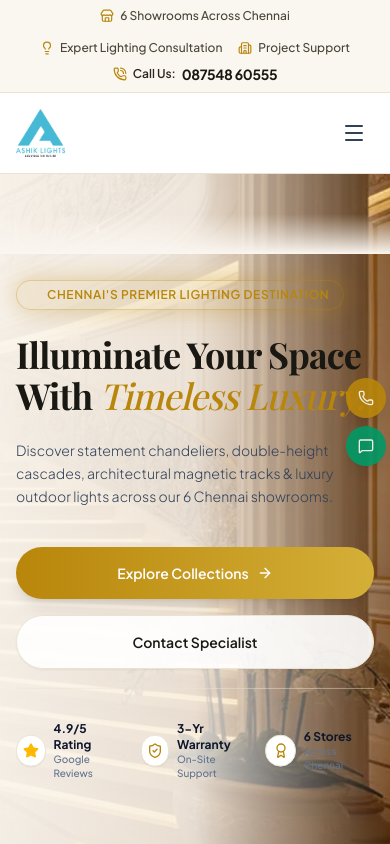
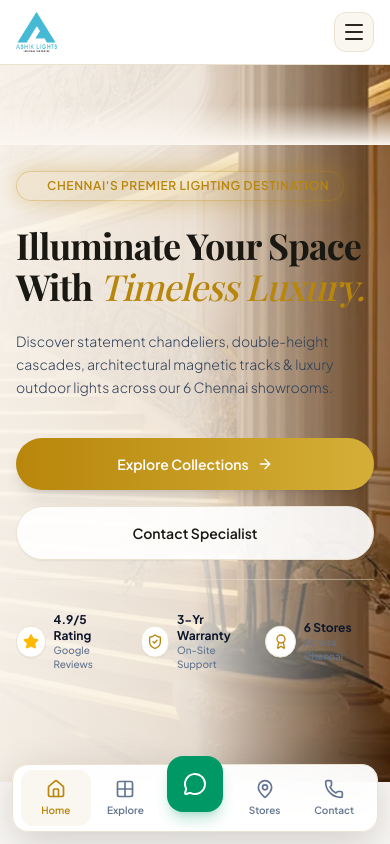
Before and after one commit to ayatiworkstechnologies/ashiklight-website, a Next.js app: page / in a window 390 px wide. Shown: the top 844 px of the page. Built offline with nearby package versions, Linux system fonts and the light colour scheme; a web font is replaced by a local one.

Commit message:
29/7/2026 update mobile correctionns

```diff
--- a/app/globals.css
+++ b/app/globals.css
@@ -132,6 +132,13 @@
   border-color: #B8860B;
 }
 
+/* Reserve space for the mobile app navigation. */
+@media (max-width: 1023px) {
+  body {
+    padding-bottom: 88px;
+  }
+}
+
 /* Custom Scrollbar */
 ::-webkit-scrollbar {
   width: 8px;
--- a/components/Header.tsx
+++ b/components/Header.tsx
@@ -4,7 +4,7 @@ import React, { useState } from "react";
 import Link from "next/link";
 import Image from "next/image";
 import { usePathname } from "next/navigation";
-import { ChevronDown, Menu } from "lucide-react";
+import { ChevronDown, Grid2X2, Home, MapPin, Menu, MessageCircle, Phone } from "lucide-react";
 import MobileMenu from "./MobileMenu";
 
 export default function Header() {
@@ -38,8 +38,8 @@ export default function Header() {
 
   return (
     <>
-      <header className="sticky top-0 z-40 bg-white/95 backdrop-blur-md border-b border-[#EAE3D2] transition-all">
-        <div className="max-w-7xl mx-auto px-4 sm:px-6 lg:px-12 h-20 flex items-center justify-between gap-6">
+      <header className="sticky top-0 z-40 bg-white/95 backdrop-blur-xl border-b border-[#EAE3D2] transition-all">
+        <div className="max-w-7xl mx-auto px-4 sm:px-6 lg:px-12 h-16 lg:h-20 flex items-center justify-between gap-6">
           {/* Official Brand Logo from /public/logo.png */}
           <Link href="/" className="flex items-center group shrink-0 py-1">
             <Image
@@ -48,7 +48,7 @@ export default function Header() {
               width={160}
               height={50}
               priority
-              className="h-12 w-auto object-contain group-hover:scale-105 transition-transform duration-300"
+              className="h-10 lg:h-12 w-auto object-contain group-hover:scale-105 transition-transform duration-300"
             />
           </Link>
 
@@ -138,7 +138,7 @@ export default function Header() {
             {/* Single High-Visibility Contact CTA Button */}
             <Link
               href="/contact"
-              className={`btn-shimmer hidden sm:inline-flex items-center justify-center px-6 py-2.5 text-white text-xs sm:text-sm font-semibold rounded-full shadow-sm hover:shadow-md transition-all cursor-pointer whitespace-nowrap ${isRouteActive("/contact") ? "ring-2 ring-[#B8860B] ring-offset-2" : ""}`}
+              className={`btn-shimmer hidden lg:inline-flex items-center justify-center px-6 py-2.5 text-white text-xs sm:text-sm font-semibold rounded-full shadow-sm hover:shadow-md transition-all cursor-pointer whitespace-nowrap ${isRouteActive("/contact") ? "ring-2 ring-[#B8860B] ring-offset-2" : ""}`}
             >
               Contact Us
             </Link>
@@ -146,7 +146,7 @@ export default function Header() {
             {/* Mobile Hamburger Toggle */}
             <button
               onClick={() => setIsMobileMenuOpen(true)}
-              className="lg:hidden p-2 text-slate-700 hover:text-[#B8860B] rounded-lg"
+              className="lg:hidden w-10 h-10 flex items-center justify-center text-[#2C261E] bg-[#FAF6F0] border border-[#EAE3D2] rounded-xl active:scale-95 transition"
               aria-label="Toggle menu"
             >
               <Menu className="w-6 h-6" />
@@ -154,6 +154,56 @@ export default function Header() {
           </div>
         </div>
       </header>
+
+      {/* Mobile app-style bottom navigation */}
+      <nav
+        className="fixed inset-x-3 bottom-3 z-50 lg:hidden h-[68px] rounded-2xl border border-[#EAE3D2] bg-white/95 backdrop-blur-xl shadow-[0_12px_40px_rgba(26,24,19,0.18)] px-2 grid grid-cols-5 items-center"
+        aria-label="Mobile navigation"
+      >
+        <Link
+          href="/"
+          className={`flex h-14 flex-col items-center justify-center gap-1 rounded-xl text-[10px] font-semibold transition ${
+            pathname === "/" ? "bg-[#FAF6F0] text-[#B8860B]" : "text-slate-500"
+          }`}
+        >
+          <Home className="h-5 w-5" />
+          <span>Home</span>
+        </Link>
+        <Link
+          href="/#collections"
+          className="flex h-14 flex-col items-center justify-center gap-1 rounded-xl text-[10px] font-semibold text-slate-500 active:bg-[#FAF6F0] active:text-[#B8860B]"
+        >
+          <Grid2X2 className="h-5 w-5" />
+          <span>Explore</span>
+        </Link>
+        <a
+          href="https://wa.me/918754860555?text=Hi%20Ashik%20Lights%2C%20I%20need%20lighting%20help."
+          target="_blank"
+          rel="noreferrer"
+          className="-mt-7 flex h-14 w-14 justify-self-center flex-col items-center justify-center rounded-2xl bg-emerald-600 text-white shadow-lg shadow-emerald-600/25 active:scale-95 transition"
+          aria-label="Chat on WhatsApp"
+        >
+          <MessageCircle className="h-6 w-6" />
+        </a>
+        <Link
+          href="/#showrooms"
+          className="flex h-14 flex-col items-center justify-center gap-1 rounded-xl text-[10px] font-semibold text-slate-500 active:bg-[#FAF6F0] active:text-[#B8860B]"
+        >
+          <MapPin className="h-5 w-5" />
+          <span>Stores</span>
+        </Link>
+        <Link
+          href="/contact"
+          className={`flex h-14 flex-col items-center justify-center gap-1 rounded-xl text-[10px] font-semibold transition ${
+            isRouteActive("/contact")
+              ? "bg-[#FAF6F0] text-[#B8860B]"
+              : "text-slate-500"
+          }`}
+        >
+          <Phone className="h-5 w-5" />
+          <span>Contact</span>
+        </Link>
+      </nav>
 
       {/* Mobile Drawer Menu */}
       <MobileMenu
--- a/components/MobileMenu.tsx
+++ b/components/MobileMenu.tsx
@@ -57,10 +57,10 @@ export default function MobileMenu({
       />
 
       {/* Drawer */}
-      <div className="fixed inset-y-0 right-0 w-full max-w-xs bg-white shadow-2xl flex flex-col justify-between overflow-y-auto">
+      <div className="fixed inset-y-0 right-0 w-[92%] max-w-sm bg-white shadow-2xl flex flex-col justify-between overflow-y-auto rounded-l-3xl border-l border-[#EAE3D2]">
         <div>
           {/* Header */}
-          <div className="flex items-center justify-between p-5 border-b border-slate-100">
+          <div className="flex items-center justify-between px-5 py-4 border-b border-slate-100 bg-[#FAF8F5]">
             <Link href="/" onClick={onClose} className="flex items-center">
               <Image
                 src="/logo.png"
--- a/components/StickyHelpWidget.tsx
+++ b/components/StickyHelpWidget.tsx
@@ -8,7 +8,7 @@ export default function StickyHelpWidget() {
 
   return (
     <div
-      className="fixed right-0 top-1/2 -translate-y-1/2 z-40 flex flex-col items-end gap-2 pr-2"
+      className="hidden lg:flex fixed right-0 top-1/2 -translate-y-1/2 z-40 flex flex-col items-end gap-2 pr-2"
       onMouseEnter={() => setIsHovered(true)}
       onMouseLeave={() => setIsHovered(false)}
     >
--- a/components/TopBanner.tsx
+++ b/components/TopBanner.tsx
@@ -5,7 +5,7 @@ import { Store, Lightbulb, Building2, PhoneCall } from "lucide-react";
 
 export default function TopBanner() {
   return (
-    <div className="bg-[#FAF6F0] border-b border-[#EAE3D2] text-[#4A4538] text-xs py-2 px-4 sm:px-6 lg:px-12 transition-all">
+    <div className="hidden md:block bg-[#FAF6F0] border-b border-[#EAE3D2] text-[#4A4538] text-xs py-2 px-4 sm:px-6 lg:px-12 transition-all">
       <div className="max-w-7xl mx-auto flex flex-col sm:flex-row items-center justify-between gap-2">
         <div className="flex flex-wrap items-center justify-center sm:justify-start gap-4 sm:gap-8">
           <div className="flex items-center gap-1.5 font-medium hover:text-[#B8860B] transition-colors cursor-pointer">
```
